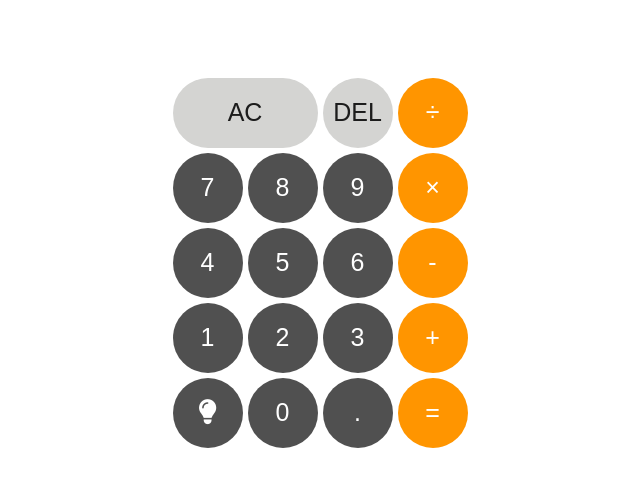
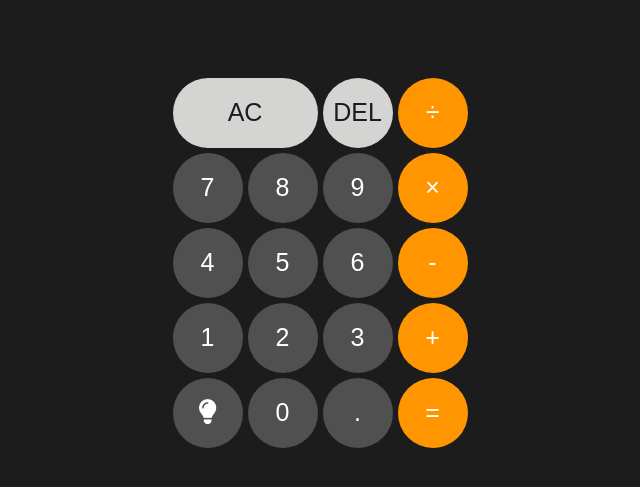
Before and after one commit to iKarans/iCalculator, a plain HTML site: page index.html in a window 1280 px wide. Shown: the part 175-662 px from the top of the page, without its empty margins (320-960 px from the left). Drawn offline with Linux system fonts and the light colour scheme.

Commit message:
prep for merge

```diff
--- a/scss/components.scss
+++ b/scss/components.scss
@@ -1,10 +1,10 @@
 body {
-    background-color: white;
+    background-color: #1C1C1C;
 }
 
 .calculator {
     &__display {
-        color: black;
+        color: white;
         display: flex;
         align-items: flex-end;
         justify-content: flex-start;
```
Also changed, not shown: scss/main.css.
